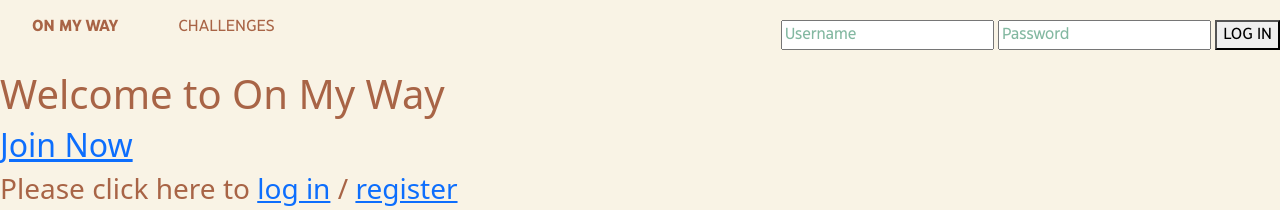
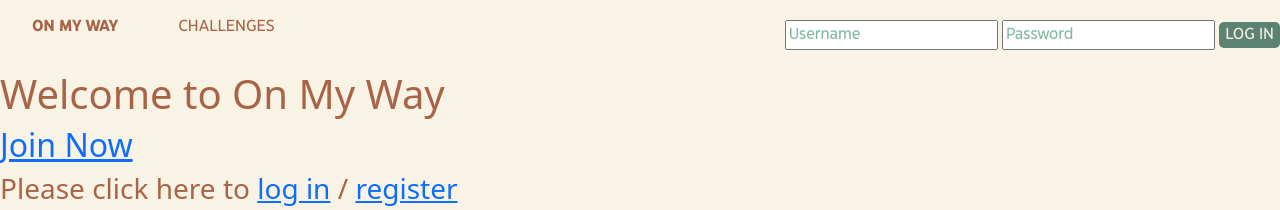
Before and after one commit to way-seoul/on-my-way, a PHP site: page / in a window 1280 px wide. Shown: the top 210 px of the page. Run offline with PHP 8.4, Linux system fonts and the light colour scheme; data that the repository does not hold is empty; some libraries are stand-ins or nearby versions.

Commit message:
CSS for header & challenge specific page

```diff
--- a/public/styles.css
+++ b/public/styles.css
@@ -149,6 +149,14 @@ header {
     text-decoration: underline;
 }
 
+#login_button_header {
+    font-family: 'Eastman';
+    color: #f9f3e5;
+    background-color: #5c8271;
+    border: 0;
+    border-radius: 5px;
+}
+
 #profile_toggle {
     display: none;
 }
@@ -162,9 +170,11 @@ header {
     display: none;
     list-style: none;
     position: absolute;
+    right: 0;
 }
 
 #profile_ul li {
+    margin-top: 5px;
     height: 30px;
     width: 100px;
     text-align: center;
--- a/view/header.php
+++ b/view/header.php
@@ -20,10 +20,11 @@
         <form method="POST" action="<?= LOGIN_PATH ?>">
             <input class="username_header" type="text" name="username_header" placeholder="Username" required>
             <input class="password_header" type="password" name="password_header" placeholder="Password" required>
-            <button name="login_button_header">LOG IN</button>
+            <button id="login_button_header" name="login_button_header">LOG IN</button>
         </form>
     <?php }else if(isset($_SESSION['user']) && !isset($_POST['log_out'])){ ?>
         <div>
+            <div style="position: relative; margin-right: 20px;">
                 <input type="checkbox" id="profile_toggle">
                 <label id="profile_toggle_label" for="profile_toggle"><img src="./public/image/favicon.ico" alt="profile"></label>
                 <ul id="profile_ul">
@@ -40,4 +41,5 @@
                     </li>
                 </ul>
             </div>
+        </div>
 </header>
```
Lines whose indentation alone changed are shown as unchanged.
